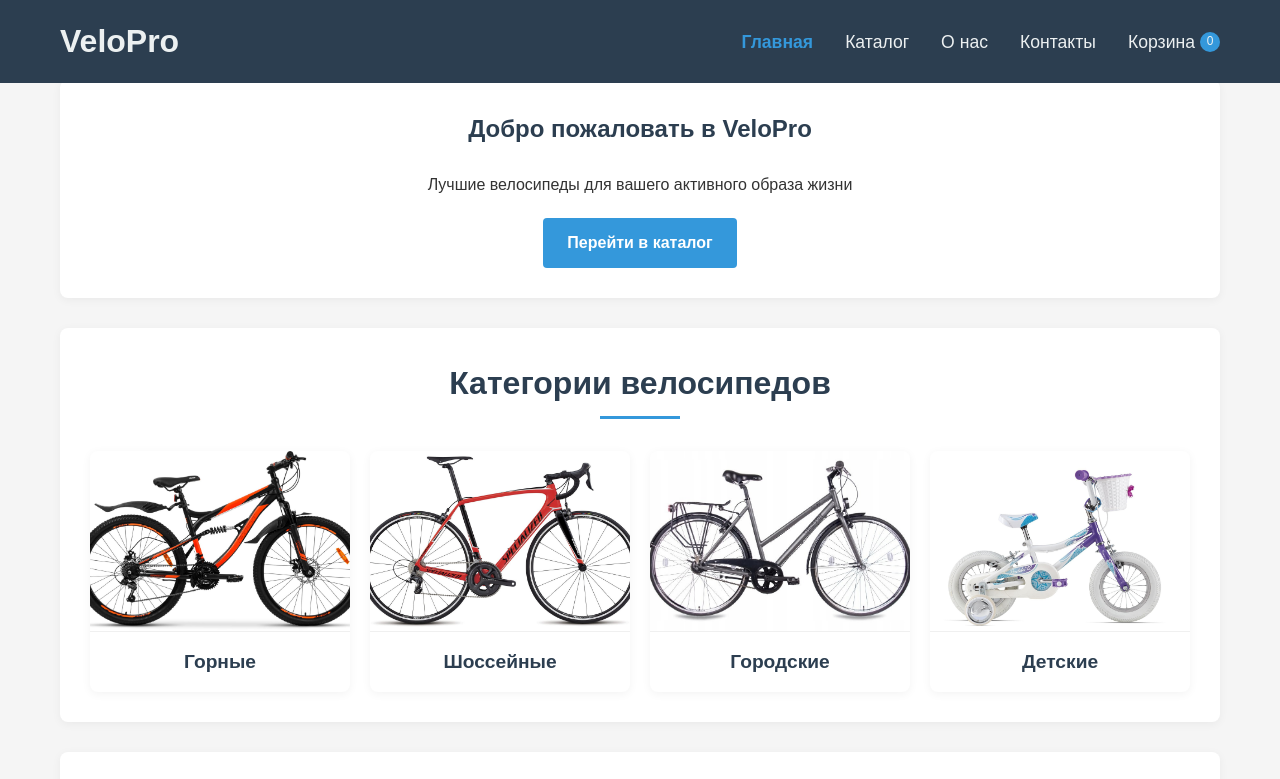
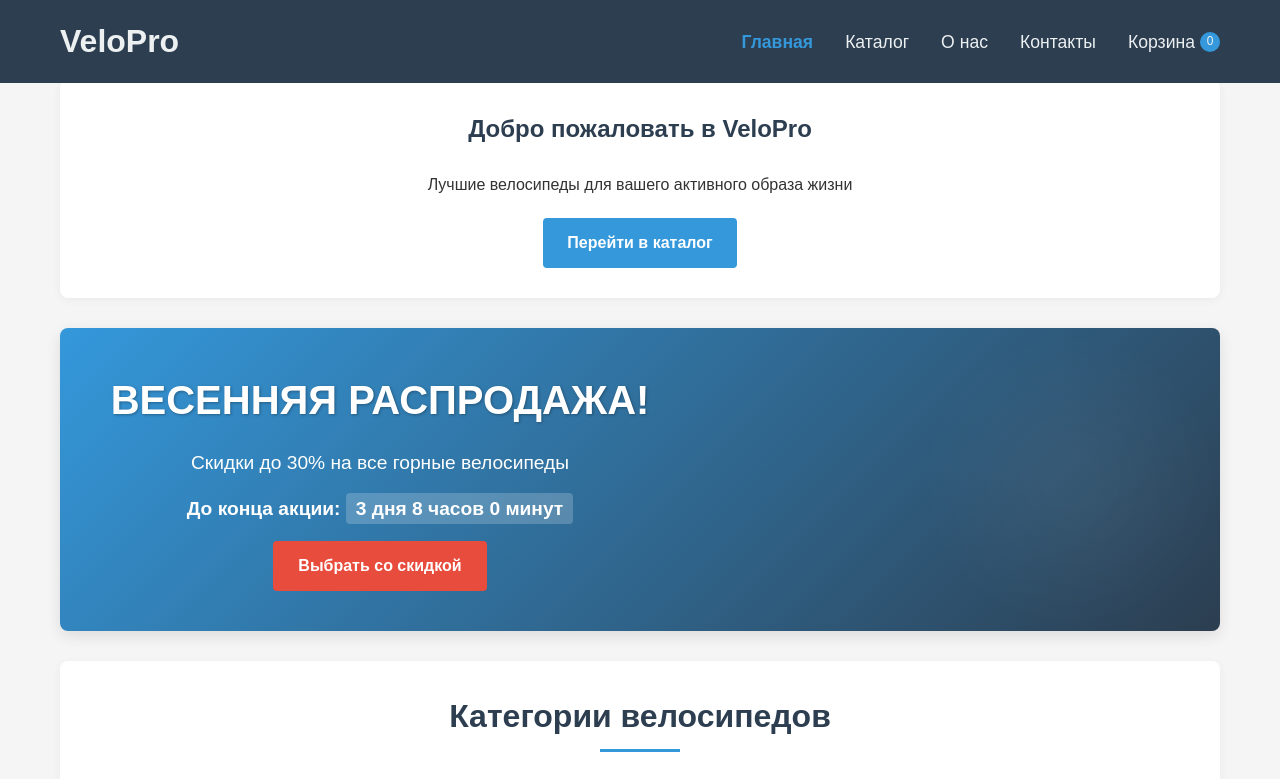
Before and after one commit to algorithm-ssau/Team1_6302, a website: page index.html in a window 1280 px wide. Shown: the top 779 px of the page. Drawn offline with Linux system fonts and the light colour scheme.

Commit message:
Добавил промо-баннер с акцией и таймером обратного отсчета

```diff
--- a/css/style.css
+++ b/css/style.css
@@ -635,6 +635,75 @@ footer {
     background-color: #3498db;
 }
 
+/* Промо баннер */
+.promo-banner {
+    background: linear-gradient(135deg, #3498db, #2c3e50);
+    border-radius: 8px;
+    padding: 40px 20px;
+    margin-bottom: 30px;
+    color: white;
+    position: relative;
+    overflow: hidden;
+    box-shadow: 0 5px 15px rgba(0, 0, 0, 0.1);
+}
+
+.promo-banner:before {
+    content: '';
+    position: absolute;
+    top: 0;
+    right: 0;
+    width: 300px;
+    height: 100%;
+    background: radial-gradient(circle, rgba(255,255,255,0.2) 10%, transparent 70%);
+    background-size: cover;
+    background-position: right center;
+    opacity: 0.2;
+}
+
+.promo-content {
+    max-width: 600px;
+    position: relative;
+    z-index: 1;
+}
+
+.promo-banner h2 {
+    font-size: 2.5rem;
+    margin-bottom: 1rem;
+    text-shadow: 1px 1px 3px rgba(0, 0, 0, 0.3);
+}
+
+.promo-banner p {
+    font-size: 1.2rem;
+    margin-bottom: 1rem;
+}
+
+.promo-timer {
+    font-size: 1.1rem;
+    font-weight: bold;
+    margin-bottom: 1.5rem;
+}
+
+.promo-timer span {
+    background-color: rgba(255, 255, 255, 0.2);
+    padding: 5px 10px;
+    border-radius: 4px;
+}
+
+.promo-button {
+    display: inline-block;
+    background-color: #e74c3c;
+    color: white;
+    font-weight: bold;
+    padding: 12px 25px;
+    border-radius: 4px;
+    transition: background-color 0.3s, transform 0.3s;
+}
+
+.promo-button:hover {
+    background-color: #c0392b;
+    transform: translateY(-3px);
+}
+
 /* Категории на главной */
 .categories-section {
     margin-bottom: 30px;
@@ -777,4 +846,16 @@ footer {
     .categories-grid {
         grid-template-columns: repeat(auto-fill, minmax(180px, 1fr));
     }
+
+    .promo-banner h2 {
+        font-size: 1.8rem;
+    }
+
+    .promo-content {
+        max-width: 100%;
+    }
+
+    .promo-banner:before {
+        width: 150px;
+    }
 }
--- a/index.html
+++ b/index.html
@@ -31,6 +31,15 @@
             <h1>Добро пожаловать в VeloPro</h1>
             <p>Лучшие велосипеды для вашего активного образа жизни</p>
             <a href="catalog.html" class="browse-catalog">Перейти в каталог</a>
+        </section>
+
+        <section class="promo-banner">
+            <div class="promo-content">
+                <h2>ВЕСЕННЯЯ РАСПРОДАЖА!</h2>
+                <p>Скидки до 30% на все горные велосипеды</p>
+                <p class="promo-timer">До конца акции: <span id="promo-countdown">3 дня 8 часов</span></p>
+                <a href="catalog.html?category=mountain" class="promo-button">Выбрать со скидкой</a>
+            </div>
         </section>
 
         <section class="categories-section">
@@ -152,7 +161,67 @@
 
             // Загружаем популярные товары
             loadPopularProducts();
+
+            // Запускаем таймер акции
+            updatePromoCountdown();
         });
+
+        // Функция для обновления таймера акции
+        function updatePromoCountdown() {
+            // Устанавливаем дату окончания акции (3 дня от текущего момента для демо)
+            const now = new Date();
+            const endDate = new Date(now);
+            endDate.setDate(now.getDate() + 3);
+            endDate.setHours(now.getHours() + 8);
+
+            // Запускаем обновление таймера каждую минуту
+            function updateTimer() {
+                const now = new Date();
+                const timeDiff = endDate - now;
+
+                if (timeDiff <= 0) {
+                    document.getElementById('promo-countdown').textContent = 'Акция завершена';
+                    return;
+                }
+
+                // Рассчитываем дни, часы и минуты
+                const days = Math.floor(timeDiff / (1000 * 60 * 60 * 24));
+                const hours = Math.floor((timeDiff % (1000 * 60 * 60 * 24)) / (1000 * 60 * 60));
+                const minutes = Math.floor((timeDiff % (1000 * 60 * 60)) / (1000 * 60));
+
+                // Обновляем текст таймера
+                let timerText = '';
+                if (days > 0) timerText += `${days} ${getDayWord(days)} `;
+                timerText += `${hours} ${getHourWord(hours)} ${minutes} ${getMinuteWord(minutes)}`;
+
+                document.getElementById('promo-countdown').textContent = timerText;
+            }
+
+            // Функции для правильного склонения слов
+            function getDayWord(days) {
+                if (days === 1) return 'день';
+                if (days >= 2 && days <= 4) return 'дня';
+                return 'дней';
+            }
+
+            function getHourWord(hours) {
+                if (hours === 1 || hours === 21) return 'час';
+                if ((hours >= 2 && hours <= 4) || (hours >= 22 && hours <= 24)) return 'часа';
+                return 'часов';
+            }
+
+            function getMinuteWord(minutes) {
+                if (minutes % 10 === 1 && minutes !== 11) return 'минута';
+                if ([2, 3, 4].includes(minutes % 10) && ![12, 13, 14].includes(minutes)) return 'минуты';
+                return 'минут';
+            }
+
+            // Первое обновление таймера
+            updateTimer();
+
+            // Обновляем таймер каждую минуту
+            setInterval(updateTimer, 60000);
+        }
 
         // Функция для загрузки популярных товаров
         function loadPopularProducts() {
```
